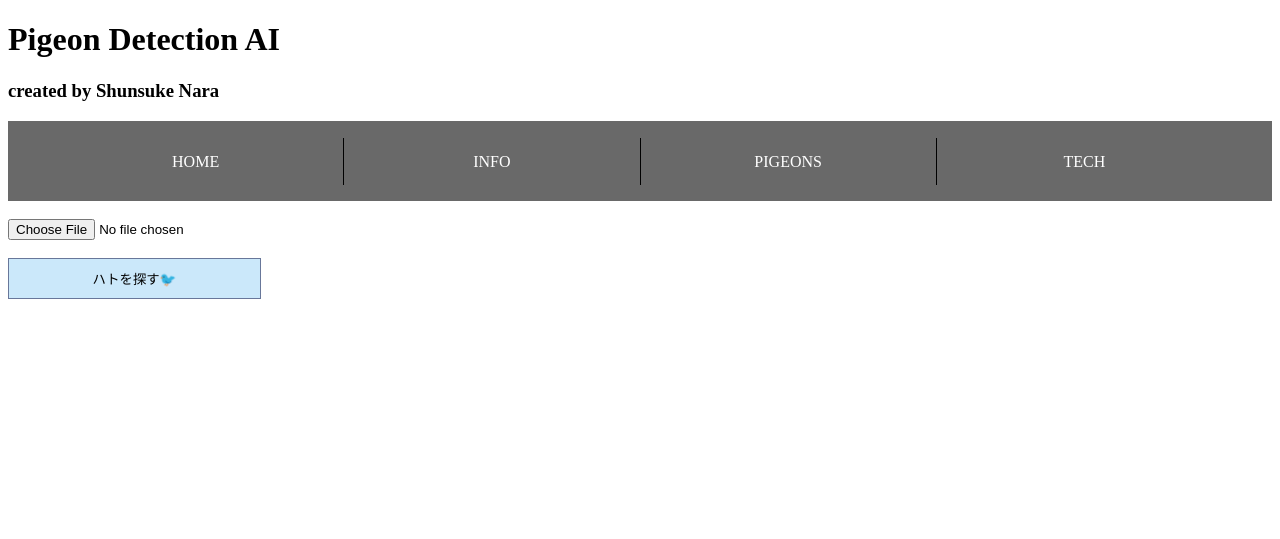
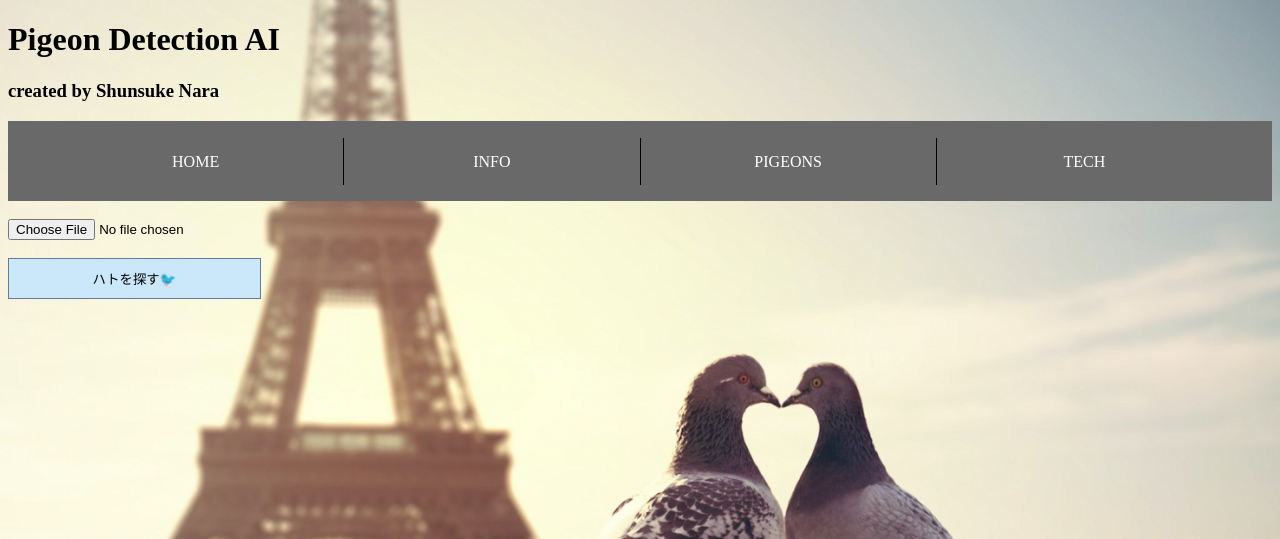
Before and after one commit to ARAN1218/Pigeon-Detection-AI, a Flask app: page / in a window 1280 px wide. Shown: the top 539 px of the page. Run offline with Flask 2, Linux system fonts and the light colour scheme; some libraries are stand-ins or nearby versions.

Commit message:
add background image

```diff
--- a/pigeon_app/static/css/style.css
+++ b/pigeon_app/static/css/style.css
@@ -1,3 +1,9 @@
+body {
+  position: relative;
+  background: url("../pigeon_detection_background.JPG") no-repeat;
+  background-size: cover;
+}
+
 #loading {
     width: 100vw;
     height: 100vh;
--- a/pigeon_app/templates/index.html
+++ b/pigeon_app/templates/index.html
@@ -35,5 +35,9 @@
 
         <br>
         <a href="./">別の画像で試してみる</a>
+
+        <br>
+        <table border="0" cellspacing="0" cellpadding="0"><tr><td align="center"><a href="http://www.rays-counter.com/"><img src="http://www.rays-counter.com/d511_f6_022/62dfbcdf19166/" alt="アクセスカウンター" border="0"></a></td></tr><tr><td align="center"><img src="http://www.rays-counter.com/images/counter_01.gif" border="0" alt=""><img src="http://www.rays-counter.com/images/counter_02.gif" border="0" alt=""><img src="http://www.rays-counter.com/images/counter_03.gif" border="0" alt=""><img src="http://www.rays-counter.com/images/counter_04.gif" border="0" alt=""><img src="http://www.rays-counter.com/images/counter_05.gif" border="0" alt=""></td></tr></table>
+
     {% endif %}
 {% endblock %}
--- a/pigeon_app/views.py
+++ b/pigeon_app/views.py
@@ -49,5 +49,5 @@ def pigeons():
 def tech():
     return render_template("tech.html")
 
-if __name__ == "__main__":
-    app.run(debug=True)
+#if __name__ == "__main__":
+app.run(debug=True)
```
Also changed, not shown: pigeon_app/static/pigeon_detection_background.JPG (added).
